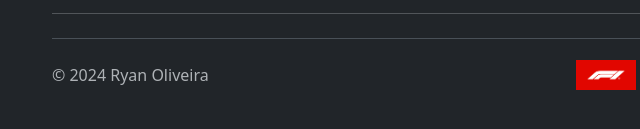
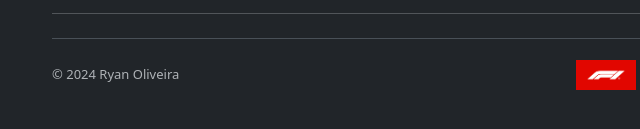
Before and after one commit to ryanoliveira466/siteF1, a plain HTML site: page index.html in a window 1280 px wide. Shown: the part 2452-2581 px from the top of the page, 30-670 px from the left. Drawn offline with Linux system fonts and the light colour scheme.

Commit message:
Update index.html

```diff
--- a/index.html
+++ b/index.html
@@ -282,7 +282,7 @@
   <footer id="footer">
     <div class="container">
       <footer class="d-flex flex-wrap justify-content-between align-items-center py-3 my-4 border-top">
-        <p class="col-md-4 mb-0 text-body-secondary">&copy; 2024 Ryan Oliveira</p>
+        <p class="col-md-4 mb-0 text-body-secondary" style="font-size: small">&copy; 2024 Ryan Oliveira</p>
 
         <a href="#"
           class="col-md-4 d-flex align-items-center justify-content-center mb-3 mb-md-0 me-md-auto link-body-emphasis text-decoration-none">
```
